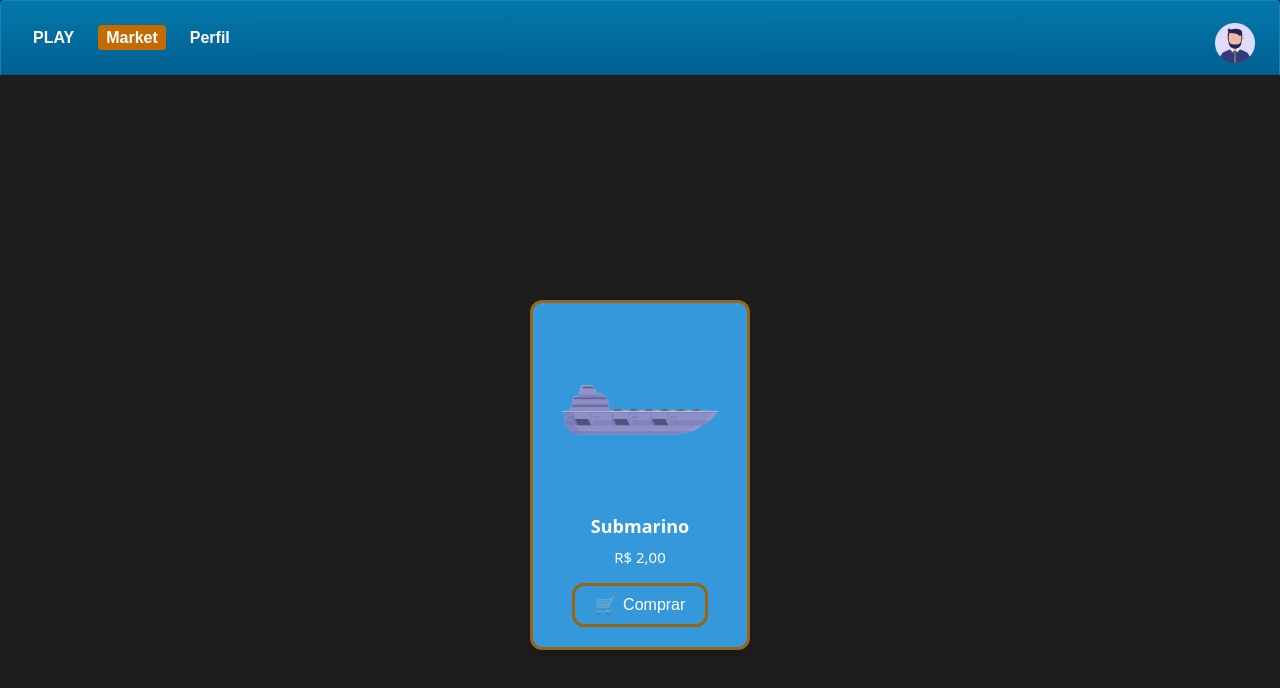
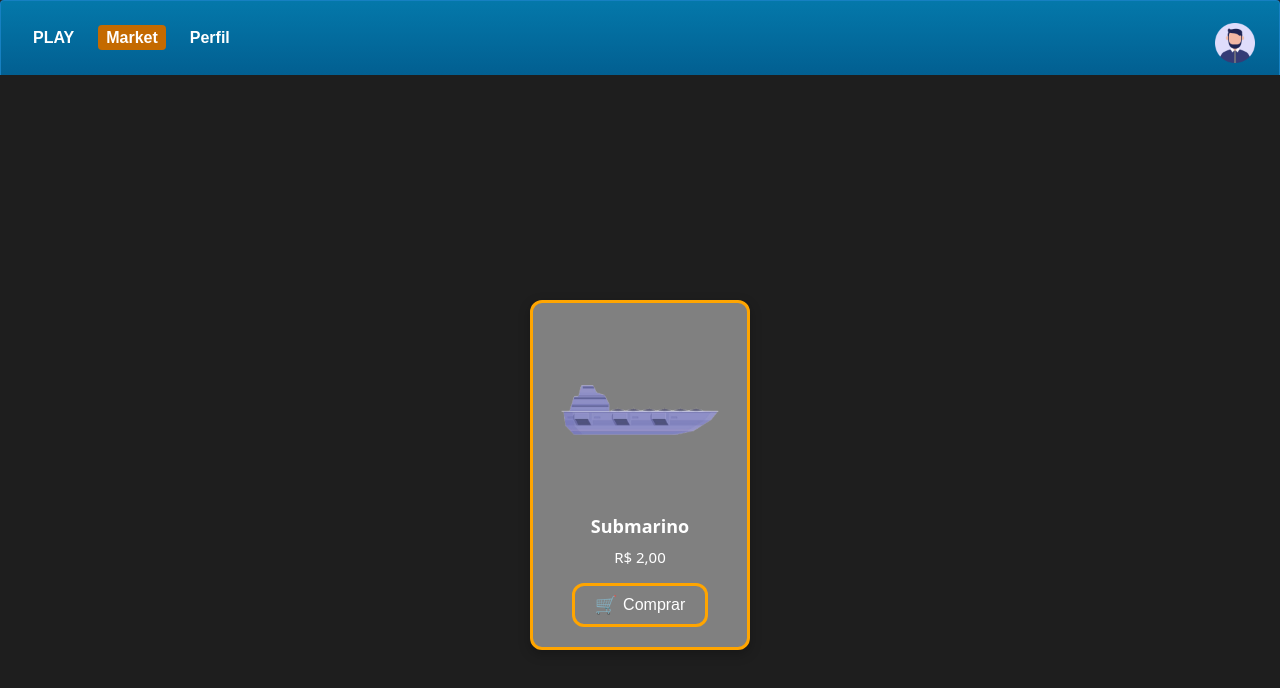
Before and after one commit to lucasdcampos/battleship-client, a React (Vite) app: page /Store in a window 1280 px wide. Shown: the top 688 px of the page. Built offline with nearby package versions, Linux system fonts and the light colour scheme.

Commit message:
2025-10-06: Configuração de cores no card market

```diff
--- a/src/components/Cards/Cards.module.css
+++ b/src/components/Cards/Cards.module.css
@@ -1,7 +1,7 @@
 .card {
-  background-color: #3498db;
+  background-color: var(--secondary-color);
   border-radius: 12px;
-  border: 3px solid #996515;
+  border: 3px solid var(--tertiary-color);
   padding: 20px;
   text-align: center;
   width: 220px;
@@ -21,7 +21,7 @@
 }
 
 .title {
-  color: white;
+  color: var(--font-color);
   font-weight: 600;
   font-size: 18px;
   margin-bottom: 6px;
@@ -29,7 +29,7 @@
 
 /* 💰 Novo estilo para o preço */
 .price {
-  color: white;
+  color: var(--font-color);
   font-size: 15px;
   font-weight: 500;
   margin-bottom: 15px;
@@ -37,10 +37,10 @@
 
 .button {
   background-color: transparent;
-  border: 3px solid #996515;
+  border: 3px solid var(--tertiary-color);
   border-radius: 12px;
   padding: 8px 20px;
-  color: white;
+  color: var(--font-color);
   font-size: 16px;
   font-weight: 500;
   cursor: pointer;
@@ -51,9 +51,9 @@
 }
 
 .button:hover {
-  background-color: #996515;
+  background-color: var(--tertiary-color);
   transform: scale(1.05);
-  box-shadow: 0 0 10px #996515;
+  box-shadow: 0 0 10px var(--tertiary-color);
 }
 
 .icon {
--- a/src/components/Pages/Header/Header.jsx
+++ b/src/components/Pages/Header/Header.jsx
@@ -65,11 +65,16 @@
           style={{ display: loggoutPop ? "flex" : "none" }}
         >
           <div>
-            <img
-              src={Perfil_Icon}
-              alt="User_Icon"
-              onClick={() => perfilNav()}
-            />
+            <div className={styles.Perfil_Container}>
+              {/* <img
+                src={actualIcon}
+                alt="User_Icon"
+                className={styles.Perfil_Icon}
+              />
+              <div className={styles.Effect_Container}>
+                <img src={actualEffect} alt="" />
+              </div> */}
+            </div>
             <h1>#UserName</h1>
           </div>
           <h2>#email</h2>
--- a/src/components/Pages/Perfil/Perfil.jsx
+++ b/src/components/Pages/Perfil/Perfil.jsx
@@ -42,7 +42,6 @@
   const [perfilEditPopUP, setPerfilEditPopUP] = useState("none");
   const [activeTab, setActiveTab] = useState("icons");
   const [incrementIndex, setIncrementIndex] = useState(0);
-  const [item, setItem] = useState(0);
   const [actualIcon, setActualIcon] = useState(perfil_icon);
   const [actualBackground, setActualBackground] = useState(null);
   const [actualEffect, setActualEffect] = useState(null);
```
